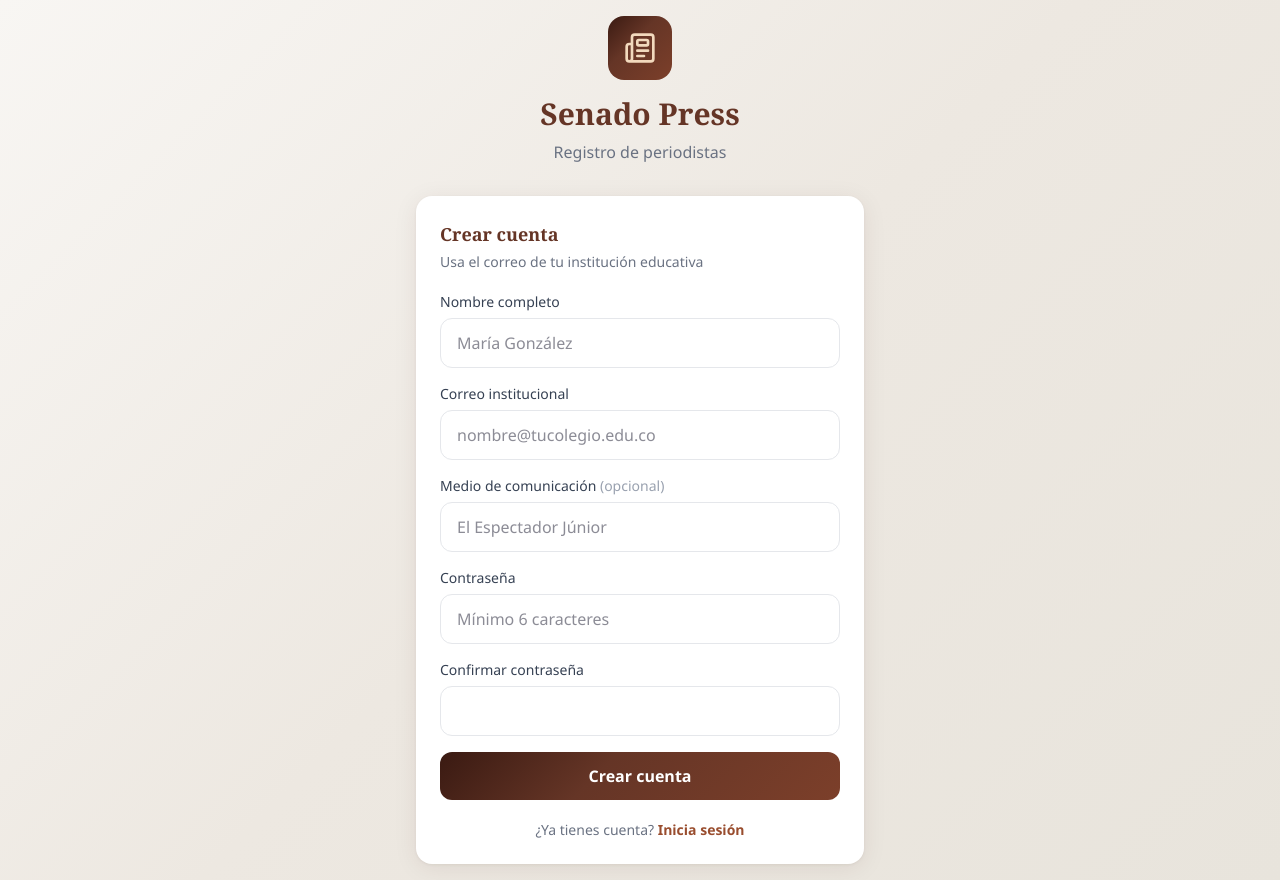
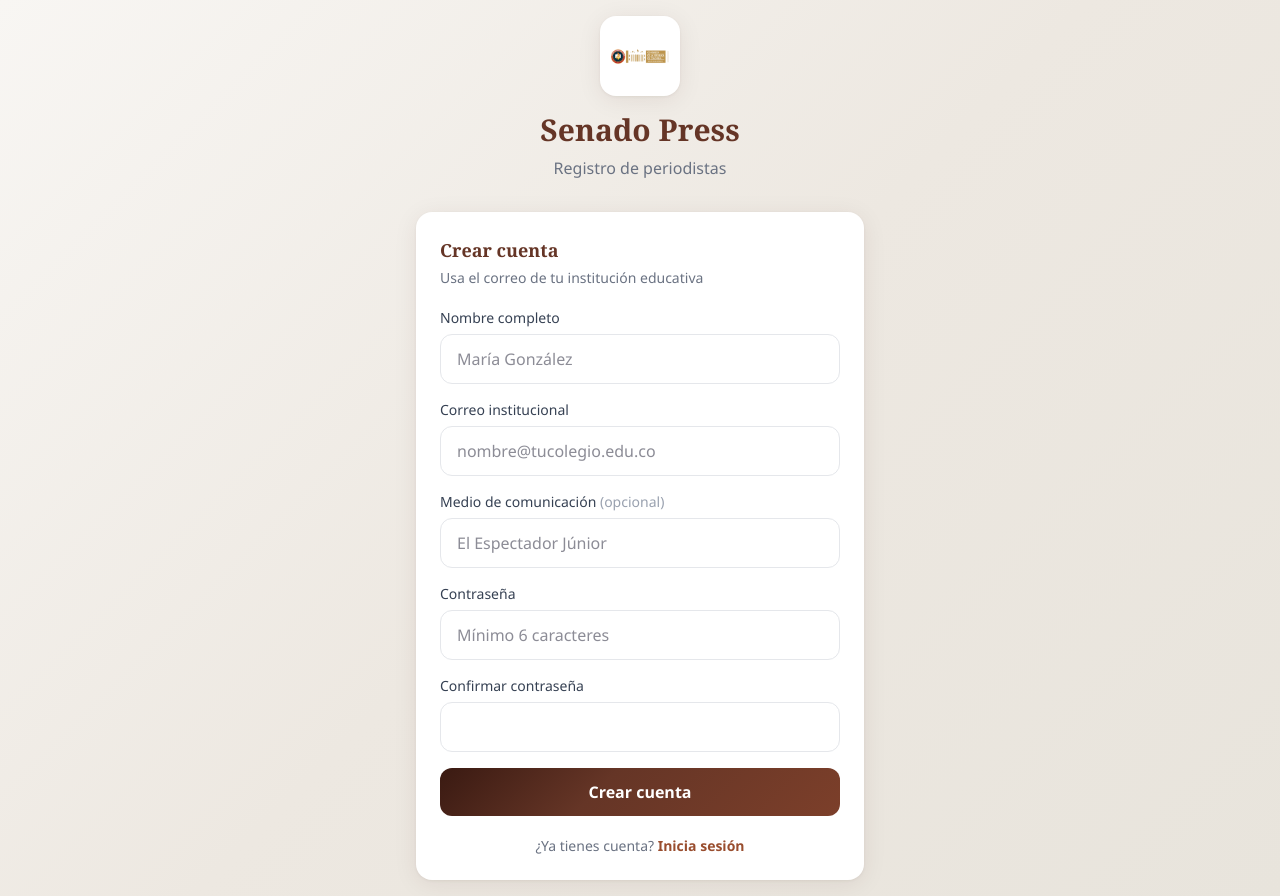
Before and after one commit to alejavalerua/senado_press, a Next.js app: page /register in a window 1280 px wide. Built offline with nearby package versions, Linux system fonts and the light colour scheme; no server answers.

Commit message:
actualización del logo

```diff
--- a/src/app/layout.tsx
+++ b/src/app/layout.tsx
@@ -4,6 +4,10 @@
 export const metadata: Metadata = {
   title: "Senado Press",
   description: "Red social de periodistas del Modelo de Senado BIMUN 2026",
+  icons: {
+    icon: "/images/icono.png",
+    apple: "/images/icono.png",
+  },
 };
 
 export default function RootLayout({
--- a/src/presentation/components/Header.tsx
+++ b/src/presentation/components/Header.tsx
@@ -1,6 +1,7 @@
 "use client";
 
-import { LogOut, Shield, Newspaper } from "lucide-react";
+import Image from "next/image";
+import { LogOut, Shield } from "lucide-react";
 import { useRouter } from "next/navigation";
 import { SessionPayload } from "@/infrastructure/auth/session";
 
@@ -21,9 +22,14 @@
     <header className="gradient-header text-white">
       <div className="max-w-7xl mx-auto px-4 py-4 flex items-center justify-between">
         <div className="flex items-center gap-3">
-          <div className="w-10 h-10 rounded-full bg-senate-400/30 flex items-center justify-center border border-senate-300/40">
-            <Newspaper className="w-5 h-5 text-senate-200" />
-          </div>
+          <Image
+            src="/images/logo-senado.png"
+            alt="Logo del Senado"
+            width={44}
+            height={44}
+            className="rounded-full object-contain bg-white/10 p-1"
+            priority
+          />
           <div>
             <h1 className="font-display text-xl font-bold tracking-tight">Senado Press</h1>
             <p className="text-senate-200 text-xs">Sala de Prensa — BIMUN 2026</p>
--- a/src/presentation/components/LoginForm.tsx
+++ b/src/presentation/components/LoginForm.tsx
@@ -3,7 +3,8 @@
 import { useState } from "react";
 import { useRouter } from "next/navigation";
 import Link from "next/link";
-import { Newspaper, Loader2 } from "lucide-react";
+import Image from "next/image";
+import { Loader2 } from "lucide-react";
 
 export function LoginForm() {
   const router = useRouter();
@@ -43,8 +44,15 @@
     <div className="min-h-screen flex items-center justify-center p-4">
       <div className="w-full max-w-md">
         <div className="text-center mb-8">
-          <div className="inline-flex items-center justify-center w-16 h-16 rounded-2xl gradient-header mb-4">
-            <Newspaper className="w-8 h-8 text-senate-200" />
+          <div className="inline-flex items-center justify-center w-20 h-20 rounded-2xl bg-white card-shadow mb-4 p-2">
+            <Image
+              src="/images/logo-senado.png"
+              alt="Logo del Senado"
+              width={72}
+              height={72}
+              className="object-contain"
+              priority
+            />
           </div>
           <h1 className="font-display text-3xl font-bold text-senate-900">Senado Press</h1>
           <p className="text-gray-500 mt-2">Sala de Prensa del Modelo de Senado</p>
--- a/src/presentation/components/RegisterForm.tsx
+++ b/src/presentation/components/RegisterForm.tsx
@@ -3,7 +3,8 @@
 import { useState } from "react";
 import { useRouter } from "next/navigation";
 import Link from "next/link";
-import { Newspaper, Loader2 } from "lucide-react";
+import Image from "next/image";
+import { Loader2 } from "lucide-react";
 
 export function RegisterForm() {
   const router = useRouter();
@@ -52,8 +53,15 @@
     <div className="min-h-screen flex items-center justify-center p-4">
       <div className="w-full max-w-md">
         <div className="text-center mb-8">
-          <div className="inline-flex items-center justify-center w-16 h-16 rounded-2xl gradient-header mb-4">
-            <Newspaper className="w-8 h-8 text-senate-200" />
+          <div className="inline-flex items-center justify-center w-20 h-20 rounded-2xl bg-white card-shadow mb-4 p-2">
+            <Image
+              src="/images/logo-senado.png"
+              alt="Logo del Senado"
+              width={72}
+              height={72}
+              className="object-contain"
+              priority
+            />
           </div>
           <h1 className="font-display text-3xl font-bold text-senate-900">Senado Press</h1>
           <p className="text-gray-500 mt-2">Registro de periodistas</p>
```
Also changed, not shown: public/images/icono.png (added), public/images/logo-senado.png (added).
